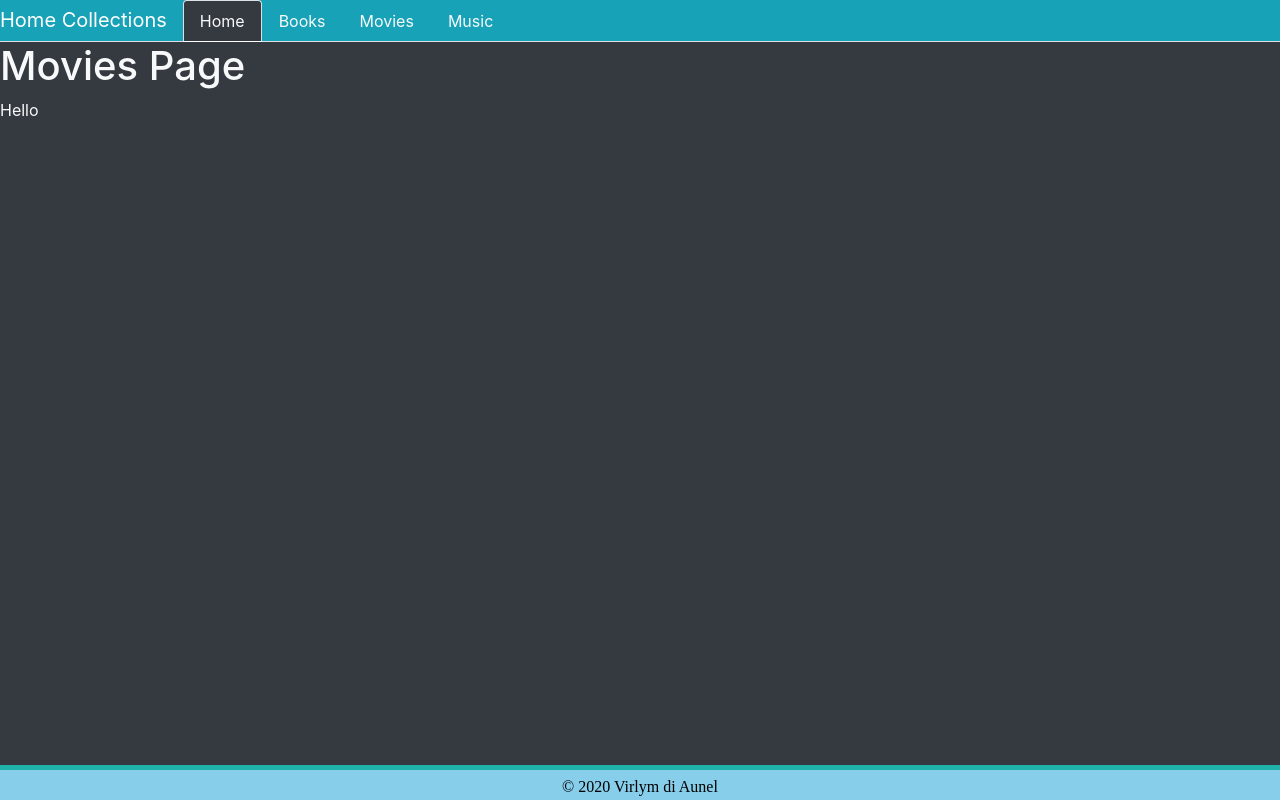
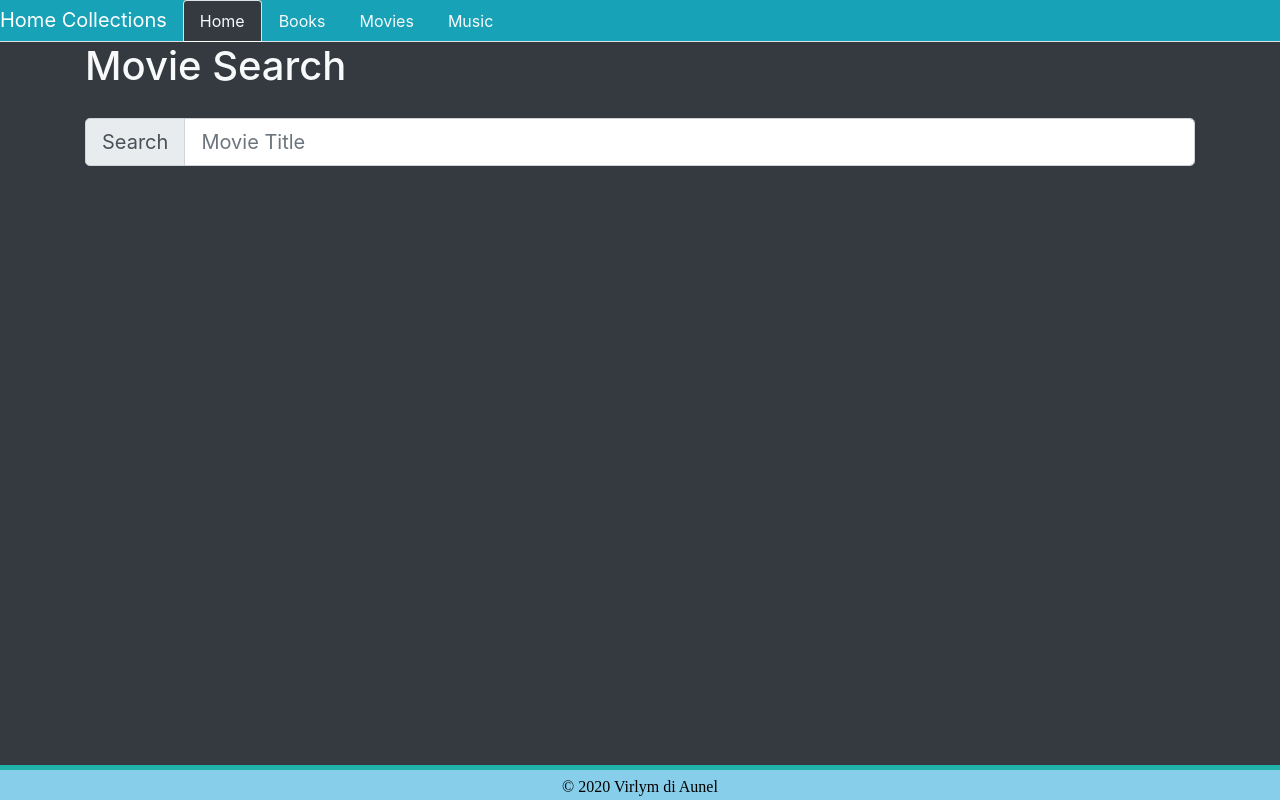
Before and after one commit to virlym/home-collections, a React (Create React App) app: page /movies in a window 1280 px wide. Built offline with nearby package versions, Linux system fonts and the light colour scheme; a web font is replaced by a local one.

Commit message:
basic movie search bar field

```diff
--- a/src/pages/movieSearch/movieSearch.css
+++ b/src/pages/movieSearch/movieSearch.css
@@ -0,0 +1,65 @@
+.form {
+    margin: 20px;
+  }
+
+  .form input {
+    display: block;
+    margin-top: 5px;
+    margin-bottom: 5px;
+    width: 100%;
+  }
+
+  * {
+    box-sizing: border-box;
+  }
+
+  h1{
+    text-align: center;
+  }
+  .myInput {
+    width: 100%;
+    font-size: 16px;
+    border: 1px solid #ddd;
+    margin-bottom: 12px;
+    margin-top: 20px;
+  }
+
+  #myTable {
+    border-collapse: collapse;
+    width: 100%;
+    border: 1px solid #ddd;
+    font-size: 18px;
+  }
+
+  #myTable th, #myTable td {
+    text-align: left;
+    padding: 12px;
+  }
+
+  #myTable tr {
+    border-bottom: 1px solid #ddd;
+  }
+
+  #myTable tr.header, #myTable tr:hover {
+    background-color: #f1f1f1;
+  }
+
+  #myBtn {
+    display: none;
+    position: fixed;
+    bottom: 20px;
+    right: 30px;
+    z-index: 99;
+    font-size: 18px;
+    border: none;
+    outline: none;
+    background-color: red;
+    color: white;
+    cursor: pointer;
+    padding: 15px;
+    border-radius: 4px;
+  }
+
+  #myBtn:hover {
+    background-color: #555;
+  }
--- a/src/pages/movieSearch/movieSearch.js
+++ b/src/pages/movieSearch/movieSearch.js
@@ -2,12 +2,45 @@ import React from "react";
 
 function MovieSearch() {
   return (
-    <div>
-      <h1>Movies Page</h1>
-      <p>
-        Hello
-      </p>
-    </div>
+    <div className="container">
+
+        <div className="row">
+          <div className="col-12">
+            <h1>
+              Movie Search
+            </h1>
+          </div>
+        </div>
+
+        <div className="row">
+          <div className="col-12">
+            <div className="input-group input-group-lg" style={{marginTop:"20px", textAlign:"center"}}>
+              <div className="input-group-prepend">
+                <span className="input-group-text" id="inputGroup-sizing-lg">Search</span>
+              </div>
+              <input
+                className="form-control"
+                id="movieSearch"
+                // value={this.state.searchTerm}
+                name="searchTerm"
+                // onChange={this.handleInputChange.bind(this)}
+                type="text"
+                placeholder="Movie Title"
+              />
+            </div>
+          </div>
+        </div>
+
+        <br />
+
+        <div className="row">
+          <div className="col-12">
+            {/* <table id="myTable">
+              <Table table={this.state.tableList.data} sort={this.sortTable.bind(this)}/>
+            </table> */}
+          </div>
+        </div>
+      </div>
   );
 }
 
```
